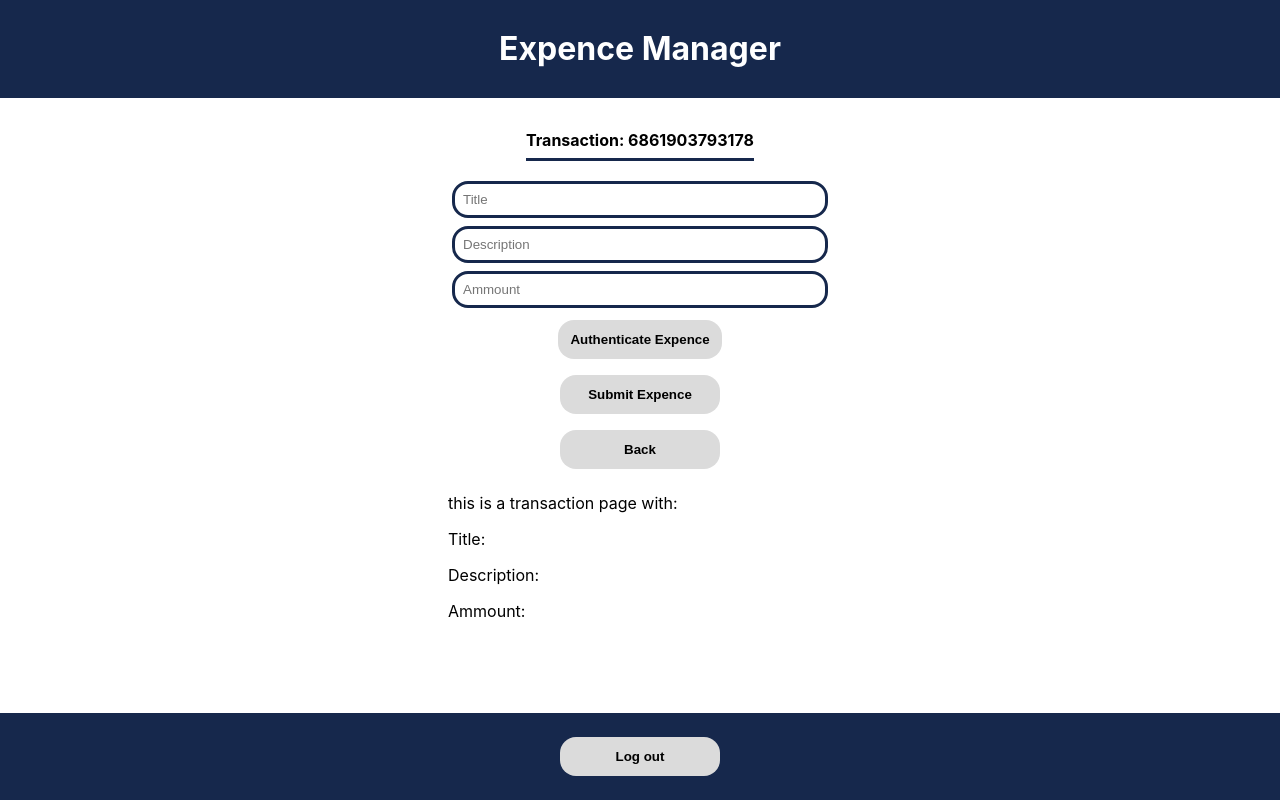
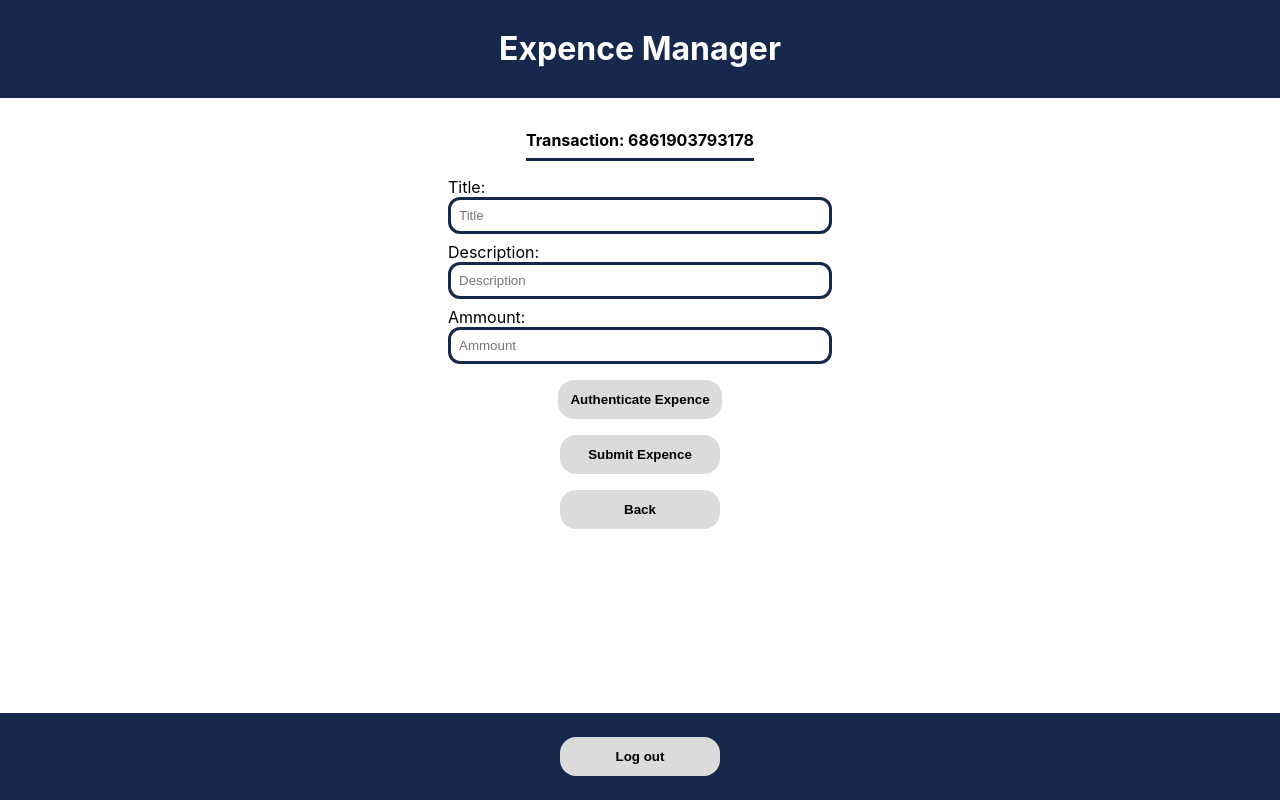
Before and after one commit to williamaredal/expense-manager, a React (Create React App) app: page /transaction in a window 1280 px wide. Built offline with nearby package versions, Linux system fonts and the light colour scheme.

Commit message:
added transaction to reducer and transactionForm

```diff
--- a/src/app/components/transactionAuthList.js
+++ b/src/app/components/transactionAuthList.js
@@ -23,13 +23,9 @@ function TransactionAuthList (props) {
                 title : transaction.transactionTitle,
                 description : transaction.transactionDescription,
                 authenticated : true,
-
             }
         });
     }
-
-
-
 
 
     return (
--- a/src/app/components/transactionForm.js
+++ b/src/app/components/transactionForm.js
@@ -1,4 +1,5 @@
 import React, { useState } from 'react';
+import { Redirect } from 'react-router';
 import store from '../store';
 import { connect } from 'react-redux';
 
@@ -6,19 +7,26 @@ const mapStateToProps = (state) => {
     return {
         passedAccount : state.parentAccount,
         passedTransaction : state.currentTransaction,
+        transactions : state.transactions,
     }
 }
 
 
 function TransactionForm (props) {
-    console.log(props.passedTransaction)
-    // is missing transaction.date ??
+
+    const [redirectState, updateRedirect] = useState({
+        redirect : false,
+        path : '',
+    });
+
     const [transactionDetails, updateTransaction] = useState({
-        transactionNumber : (Object.keys(props.passedTransaction).length !== 0) ? props.passedTransaction.transactionID : Math.floor(Math.random()*10000000000000), // switch to uuid4
-        parentAccount : (props.passedAccount !== undefined) ? props.passedAccount : 'Parent Account', // passed through props
-        ammount : (props.passedTransaction.ammount !== 0) ? props.passedTransaction.ammount : 0,
-        transactionTitle : (props.passedTransaction.transactionTitle !== undefined) ? props.passedTransaction.transactionTitle : '',
-        transactionDescription : (props.passedTransaction.transactionDescription !== undefined) ? props.passedTransaction.transactionDescription : '',
+        transactionNumber : props.passedTransaction.transactionID || Math.floor(Math.random()*10000000000000), // switch to uuid4
+        parentAccount : props.passedAccount || 'Parent Account Number', // passed through props
+        ammount : props.passedTransaction.ammount || 0,
+        date : props.passedTransaction.date || new Date(),
+        transactionTitle : props.passedTransaction.transactionTitle || '',
+        transactionDescription : props.passedTransaction.transactionDescription || '',
+        transactionAuthenticated : props.passedTransaction.transactionAuthenticated || false,
     });
 
     function updateFormVars (key, value) {
@@ -29,57 +37,110 @@ function TransactionForm (props) {
     }
 
     function submitExpence () {
-        // check if transactionNumber with transactionAccount already is in store, if so replace it to prevent duplicates
+        if (transactionDetails.transactionAuthenticated) {
+            return alert('You cannot submit an already authenticated expence')
+        }
+
+        else {
             store.dispatch({
-            type : 'expences/addTransaction',
+                type : 'expences/submitTransaction',
                 payload : {
+                    newTransactions : props.transactions.filter(t => (t.transactionID !== transactionDetails.transactionNumber)),
                     transactionNumber : transactionDetails.transactionNumber,
                     parentAccount : transactionDetails.parentAccount,
                     ammount : transactionDetails.ammount,
+                    date : transactionDetails.date,
                     title : transactionDetails.transactionTitle,
                     description : transactionDetails.transactionDescription,
                     authenticated : false,
                 }
             });
 
-        // redirect to dashboard
+            updateTransaction({
+                transactionNumber : Math.floor(Math.random()*10000000000000), // switch to uuid4
+                parentAccount : 'Parent Account Number', // passed through props
+                ammount : 0,
+                date : new Date(),
+                transactionTitle : '',
+                transactionDescription : '',
+                transactionAuthenticated : false,
+            });
+
+            return alert('Transaction submitted')
+        }
+
     }
 
     function authenticateExpence () {
-        // check if transactionNumber with transactionAccount already is in store, if so replace it to prevent duplicates
+
+        if (transactionDetails.transactionAuthenticated) {
+            return alert('You cannot modify an already authenticated expence')
+        }
+
+        else {
             store.dispatch({
                 type : 'expences/authTransaction',
                 payload : {
+                    newTransactions : props.transactions.filter(t => (t.transactionID !== transactionDetails.transactionNumber)),
                     transactionNumber : transactionDetails.transactionNumber,
                     parentAccount : transactionDetails.parentAccount,
                     ammount : transactionDetails.ammount,
+                    date : transactionDetails.date,
                     title : transactionDetails.transactionTitle,
                     description : transactionDetails.transactionDescription,
                     authenticated : true,
                 }
             });
 
-        // redirect to dashboard
+            updateTransaction({
+                transactionNumber : Math.floor(Math.random()*10000000000000), // switch to uuid4
+                parentAccount : 'Parent Account Number', // passed through props
+                ammount : 0,
+                date : new Date(),
+                transactionTitle : '',
+                transactionDescription : '',
+                transactionAuthenticated : false,
+            });
+
+            return alert('Transaction authenticated')
+        }
+
+    }
+
+    function openPage (currentPath) {
+        updateRedirect({
+            redirect : true,
+            path : currentPath,
+        });
     }
 
     return (
         <div className="transactionFormCard">
+            {redirectState.redirect ? <Redirect exact to={redirectState.path}/> : null}
             <div className="transactionForm">
 
                 <p className="titleUnderline"><b>Transaction: {transactionDetails.transactionNumber}</b></p>
+
+                <label className="formLabel">
+                    Title:
                     <input className="formInput" value={transactionDetails.transactionTitle ? transactionDetails.transactionTitle : ''} placeholder="Title" name="transactionTitle" onChange={(e) => {updateFormVars(e.target.name, e.target.value)}}/>
+                </label>
+
+                <label className="formLabel">
+                    Description:
                     <input className="formInput" value={transactionDetails.transactionDescription ? transactionDetails.transactionDescription : ''} placeholder="Description" name="transactionDescription" onChange={(e) => {updateFormVars(e.target.name, e.target.value)}}/>
+                </label>
+
+                <label className="formLabel">
+                    Ammount:
                     <input className="formInput" value={transactionDetails.ammount ? transactionDetails.ammount : ''} placeholder="Ammount" name="ammount" onChange={(e) => {updateFormVars(e.target.name, Number(e.target.value))}}/>
+                </label>
+
                 <button className="button" onClick={() => authenticateExpence()}>Authenticate Expence</button>
                 <button className="button" onClick={() => submitExpence()}>Submit Expence</button>
 
-                <button className="button" onClick={() => {console.log('redirect back')}}>Back</button>
-                <div>
-                    <p>this is a transaction page with:</p>
-                    <p>Title: {transactionDetails.transactionTitle}</p>
-                    <p>Description: {transactionDetails.transactionDescription}</p>
-                    <p>Ammount: {transactionDetails.ammount}</p>
-                </div>
+                <button className="button" onClick={() => openPage('/')}>Back</button>
+
             </div>
         </div>
     )
--- a/src/app/components/transactionHistory.js
+++ b/src/app/components/transactionHistory.js
@@ -1,4 +1,4 @@
-import React, { useEffect, useState } from 'react';
+import React, { useState } from 'react';
 import { Redirect } from 'react-router';
 import store from '../store';
 import { connect } from 'react-redux';
@@ -13,10 +13,6 @@ const mapStateToProps = (state) => {
 
 function TransactionHistory (props) {
 
-    const [transactionHistory, updateHistory] = useState([
-        ...props.transactions
-    ]);
-
     const [redirectState, updateRedirect] = useState({
         redirect : false,
         path : '',
@@ -29,12 +25,12 @@ function TransactionHistory (props) {
                 transactionNumber : passedTransaction.transactionID,
                 parentAccount : passedTransaction.transactionAccount,
                 ammount : passedTransaction.ammount,
-                date : passedTransaction.date.toString(),
+                date : passedTransaction.date,
                 title : passedTransaction.transactionTitle,
                 description : passedTransaction.transactionDescription,
                 authenticated : passedTransaction.transactionAuthenticated,
             }
-        })
+        });
         updateRedirect({
             redirect : true,
             path : currentPath,
@@ -45,7 +41,7 @@ function TransactionHistory (props) {
     return (
         <div>
             {redirectState.redirect ? <Redirect exact to={redirectState.path}/> : null}
-            {transactionHistory.map( (transaction, i) => {
+            {props.transactions.map( (transaction, i) => {
                 const transactionDate = transaction.date.getDate() + '-' + (transaction.date.getMonth() + 1) + '-' + transaction.date.getFullYear();
 
                 return (
--- a/src/app/store.js
+++ b/src/app/store.js
@@ -55,18 +55,13 @@ function AccountantReducer ( state = initialState, action) {
   console.log(action.type, action.payload, state.transactions)
 
   switch(action.type) {
-    case 'expences/balance' :
+
+    case 'expences/submitTransaction' :
     return {
       ...state,
-      balance : state.balance + action.payload
-    }
-
-    case 'expences/addTransaction' :
-    return {
-      ...state,
-      accountDueBalance : state.accountDueBalance + action.payload.ammount,
+      accountDueBalance : state.accountDueBalance - (state.currentTransaction.ammount || 0)+ action.payload.ammount,
       transactions : [
-        ...state.transactions,
+        ...(action.payload.newTransactions || state.transactions),
         {
           transactionID : action.payload.transactionNumber ? action.payload.transactionNumber : Math.round(Math.random()*10000000000000),
           transactionAccount : action.payload.parentAccount,
@@ -82,9 +77,9 @@ function AccountantReducer ( state = initialState, action) {
     case 'expences/authTransaction' :
     return {
       ...state,
-      accountAvailableBalance : state.accountAvailableBalance + action.payload.ammount,
+      accountAvailableBalance : state.accountAvailableBalance - (state.currentTransaction.ammount || 0) + action.payload.ammount,
       transactions : [
-        ...action.payload.newTransactions,
+        ...(action.payload.newTransactions || state.transactions),
         {
           transactionID : action.payload.transactionNumber,
           transactionAccount : action.payload.parentAccount,
@@ -104,7 +99,7 @@ function AccountantReducer ( state = initialState, action) {
           transactionID : action.payload.transactionNumber,
           transactionAccount : action.payload.parentAccount,
           ammount : action.payload.ammount,
-          date : action.payload.date.toString(),
+          date : action.payload.date,
           transactionTitle : action.payload.title,
           transactionDescription : action.payload.description,
           transactionAuthenticated : action.payload.authenticated,
--- a/src/app/views/transaction.css
+++ b/src/app/views/transaction.css
@@ -17,13 +17,19 @@
 }
 
 .formInput {
-    border-radius:1rem;
+    border-radius: 0.75rem;
     padding: 0.5rem;
-    margin: 0.25rem;
+    margin-bottom: 0.5rem;
     border-style: solid;
     border-width: medium;
     border-color: #16284C;
     width: auto;
+}
+
+.formLabel {
+    display: flex;
+    flex-direction: column;
+    justify-content: center;
 }
 
 .formButtons {
```
Lines whose indentation alone changed are shown as unchanged.
